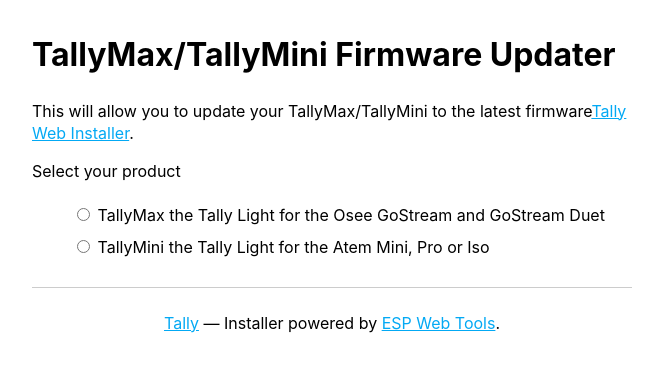
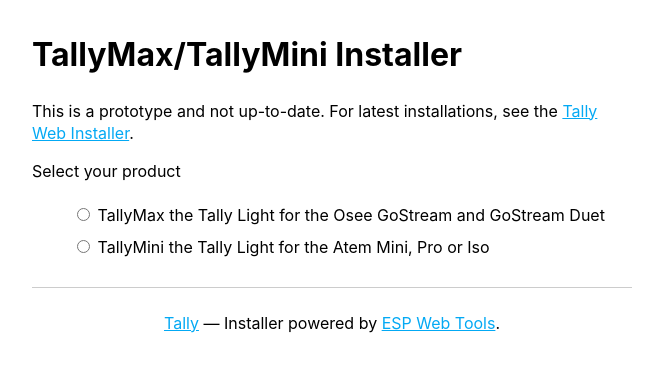
Before and after one commit to p2atech/p2atech.github.io, a plain HTML site: page index.html in a window 1280 px wide. Shown: the whole page, without its empty margins (308-965 px from the left). Drawn offline with Linux system fonts and the light colour scheme.

Commit message:
updates to index.html

```diff
--- a/index.html
+++ b/index.html
@@ -79,8 +79,8 @@
   </head>
   <body>
     <div class="content">
-      <h1>TallyMax/TallyMini Firmware Updater</h1>
-      <p>This will allow you to update your TallyMax/TallyMini to the latest firmware<a href="https://example.com/tally-installer">Tally Web Installer</a>.</p>
+      <h1>TallyMax/TallyMini Installer</h1>
+      <p>This is a prototype and not up-to-date. For latest installations, see the <a href="https://example.com/tally-installer">Tally Web Installer</a>.</p>
       <p>Select your product</p>
       <ul class="radios">
         <li>
@@ -95,7 +95,7 @@
       </p>
 
       <div class="footer">
-        <a href="https://p2atech.github.io"
+        <a href="https://github.com/example/tally"
           >Tally</a
         > &mdash;
         Installer powered by <a href="https://esphome.github.io/esp-web-tools/">ESP Web Tools</a>.
```
